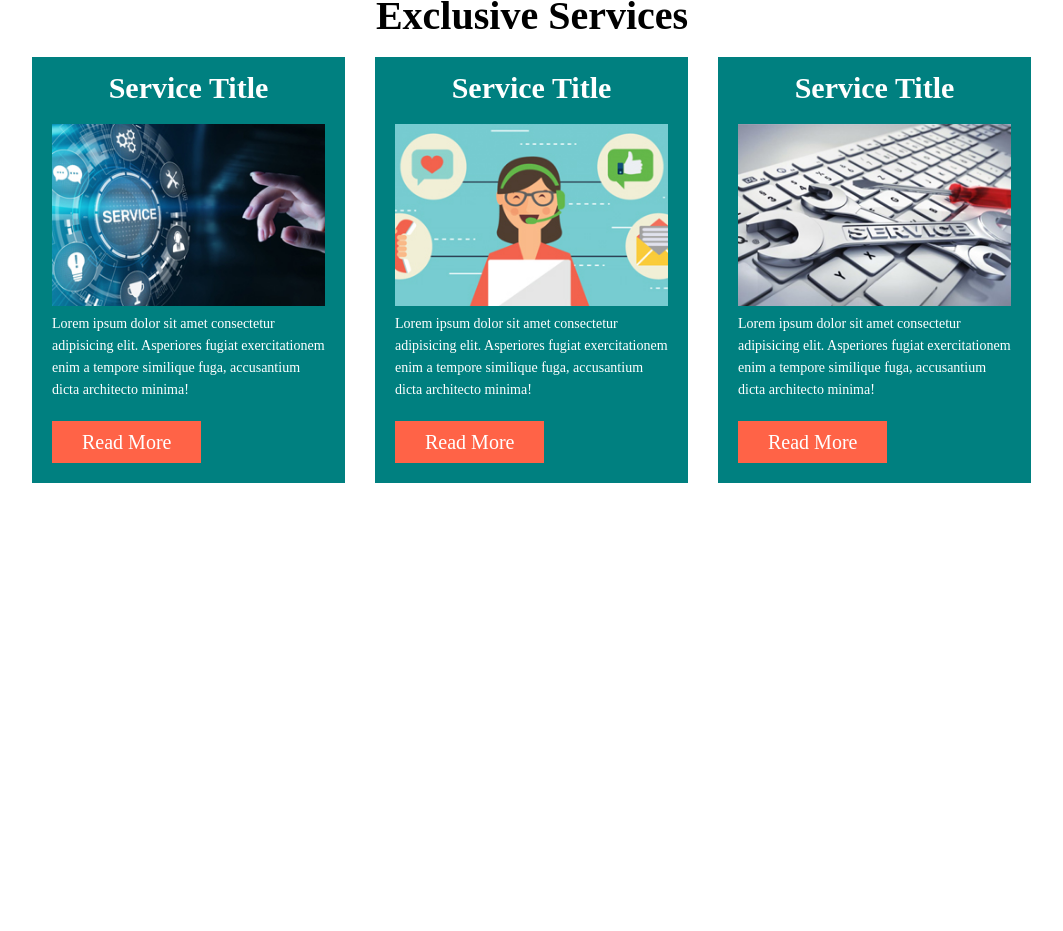
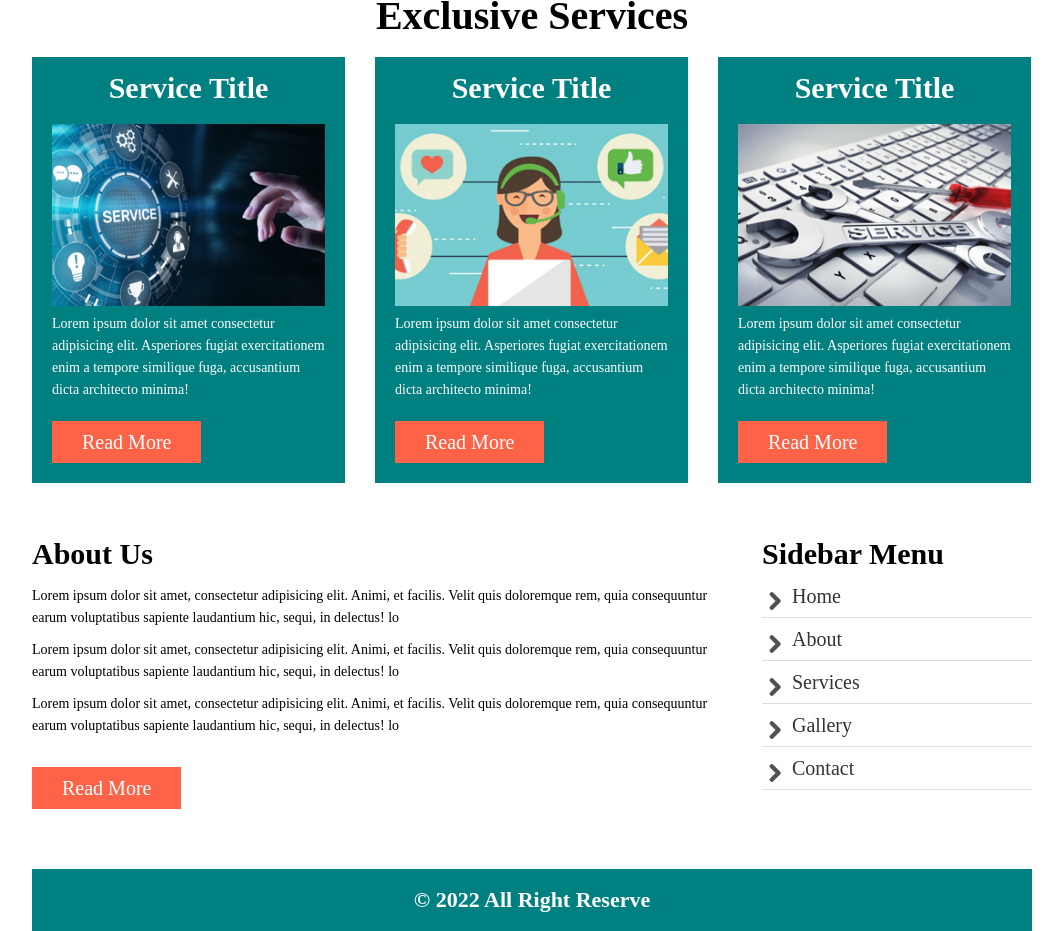
Before and after one commit to XParif/Simple-Website, a plain HTML site: page index.html in a window 1280 px wide. Shown: the part 449-1380 px from the top of the page, without its empty margins (108-1171 px from the left). Before the commit the page ends 932 px from the top, so only its background shows below. Drawn offline with Linux system fonts and the light colour scheme.

Commit message:
Homepage ready

```diff
--- a/css/style.css
+++ b/css/style.css
@@ -122,4 +122,64 @@ body {
 }
 .single-service img {}
 .single-service p {}
-.single-service a {}
+.single-service a:hover {}
+
+
+/* About CSS  */
+.about {
+	padding: 60px 0;
+}
+.about-left {
+	float: left;
+	width: 700px;
+	margin-right: 30px;
+}
+.about-left h4,
+.about-menu h4 {
+	text-transform: capitalize;
+	font-size: 30px;
+	margin-bottom: 20px;
+}
+.about-left p {
+	margin-bottom: 10px;
+}
+.about-left a{}
+.about-menu {
+	float: right;
+	width: 270px;
+}
+.about-menu ul {}
+.about-menu ul li {
+	background-image: url('../img/arrow.png');
+	background-repeat: no-repeat;
+	background-position: left;
+	padding-left: 30px;
+	margin-bottom: 10px;
+	padding-bottom: 10px;
+	border-bottom: 1px solid #ddd;
+}
+.about-menu ul li a {
+	color: #333;
+	text-decoration: none;
+	font-size: 20px;
+	display: block;
+	transition: .3s;
+}
+.about-menu ul li a:hover {
+	color: tomato;
+}
+
+
+/* Footer CSS  */
+
+.footer {
+	text-align: center;
+	background-color: teal;
+	padding: 20px;
+}
+.footer p {
+	color: #fff;
+	text-transform: capitalize;
+	font-size: 22px;
+	font-weight: bold;
+}
--- a/index.html
+++ b/index.html
@@ -73,6 +73,46 @@
         </div>
       </div>
       <!-- Services End Here  -->
+
+      <!-- About Start Here -->
+      <div class="about fix">
+        <div class="about-left">
+          <h4>about us</h4>
+          <p>
+            Lorem ipsum dolor sit amet, consectetur adipisicing elit. Animi, et
+            facilis. Velit quis doloremque rem, quia consequuntur earum
+            voluptatibus sapiente laudantium hic, sequi, in delectus! lo
+          </p>
+          <p>
+            Lorem ipsum dolor sit amet, consectetur adipisicing elit. Animi, et
+            facilis. Velit quis doloremque rem, quia consequuntur earum
+            voluptatibus sapiente laudantium hic, sequi, in delectus! lo
+          </p>
+          <p>
+            Lorem ipsum dolor sit amet, consectetur adipisicing elit. Animi, et
+            facilis. Velit quis doloremque rem, quia consequuntur earum
+            voluptatibus sapiente laudantium hic, sequi, in delectus! lo
+          </p>
+          <a href="#" class="btn">read more</a>
+        </div>
+        <div class="about-menu">
+          <h4>sidebar menu</h4>
+          <ul>
+            <li><a href="#">Home</a></li>
+            <li><a href="#">About</a></li>
+            <li><a href="#">Services</a></li>
+            <li><a href="#">Gallery</a></li>
+            <li><a href="#">Contact</a></li>
+          </ul>
+        </div>
+      </div>
+      <!-- About End Here -->
+
+      <!-- Footer Start Here  -->
+      <div class="footer">
+        <p>&copy; 2022 All Right Reserve</p>
+      </div>
+      <!-- Footer End Here  -->
     </div>
   </body>
 </html>
```
